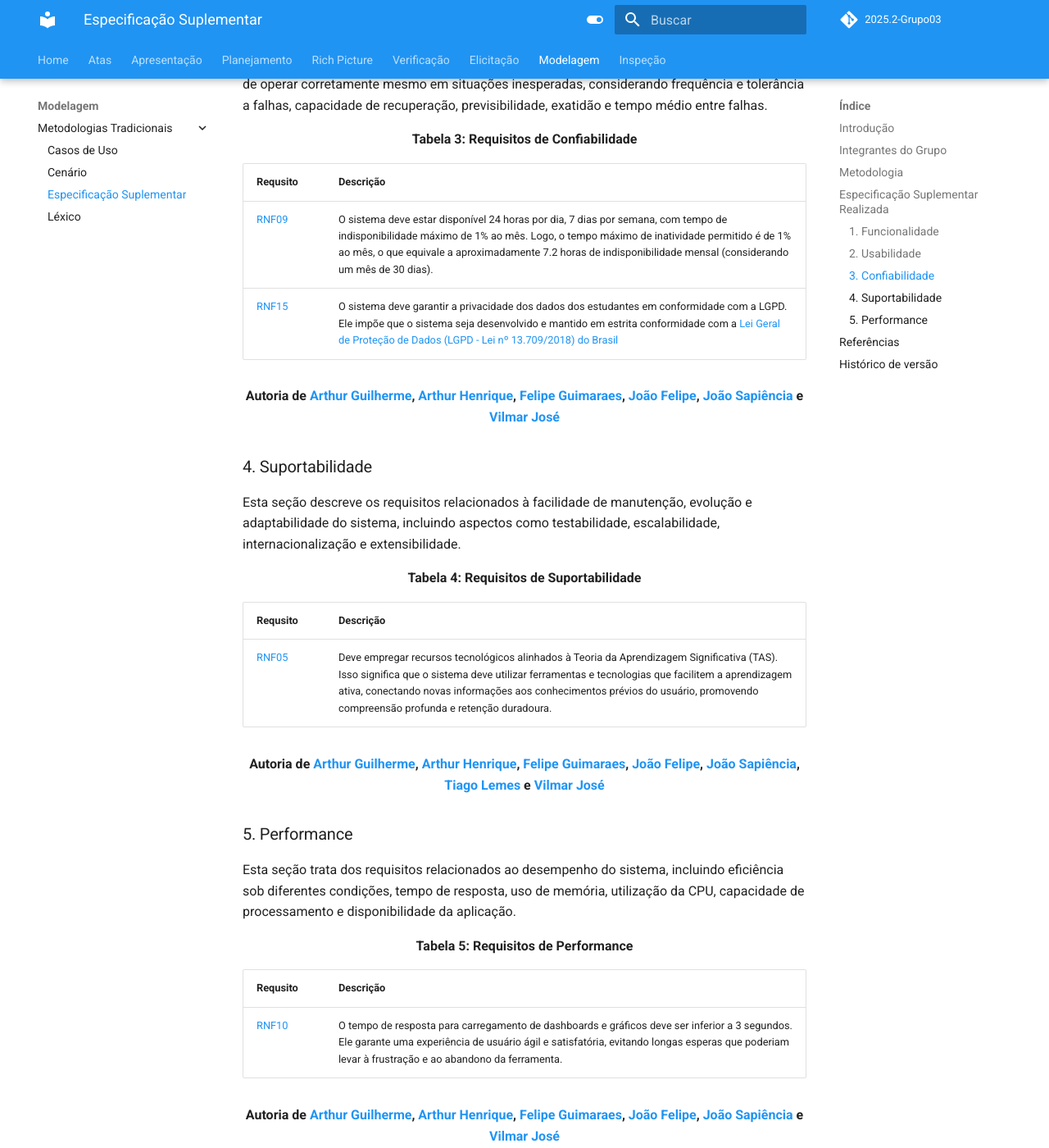
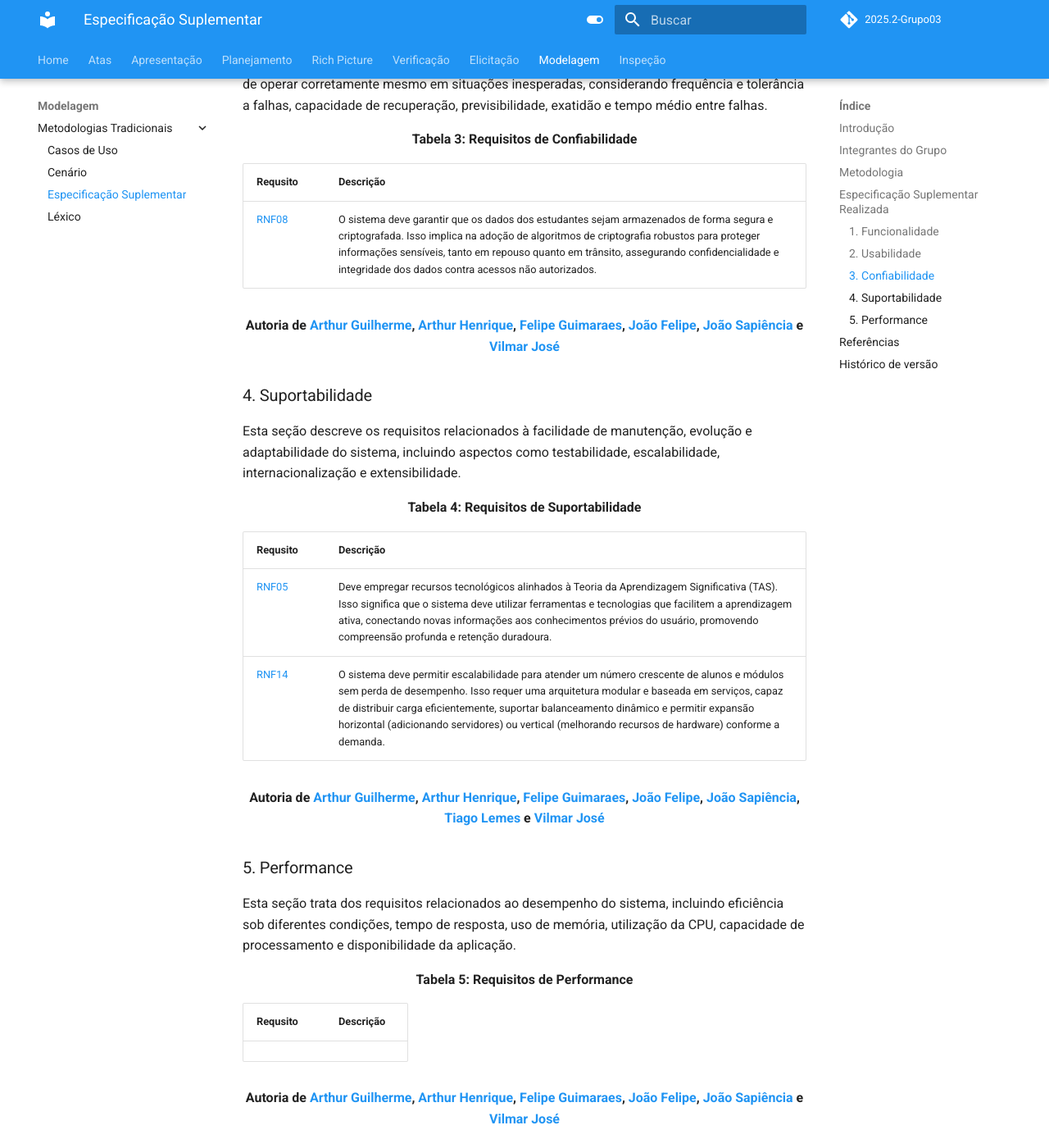
Before and after one commit to Requisitos-de-Software/2025.2-Grupo03, an MkDocs documentation site: the page built from docs/Modelagem/especificacao_suplementar.md, in a window 1280 px wide and 1400 px high, scrolled down 2468 px. Shown: the whole window at 82% size. Built offline with MkDocs 1.6.1 and Material for MkDocs 9.7.7, drawn with Linux system fonts in a browser that asks for light colours; comment, search, counter and statistics services are not loaded; some of the changed text lies outside the part shown.

Commit message:
classificação dos requisitos não funcionais RNF08 e RNF14

```diff
--- a/docs/Modelagem/especificacao_suplementar.md
+++ b/docs/Modelagem/especificacao_suplementar.md
@@ -20,13 +20,13 @@ A Tabela 1 apresenta todos os integrantes da equipe que participaram da constru
 
 | Nome | Quais etapas participou |
 |---------------------------|---------------------------------------|
-| [Arthur Guilherme](https://github.com/ArthurGuilher62) |                                       |
+| [Arthur Guilherme](https://github.com/ArthurGuilher62) | classificação dos requisitos não funcionais: [RNF08](https://requisitos-de-software.github.io/2025.2-Grupo03/Elicitacao/requisitos_elicitados/#requisitos-nao-funcionais) e [RNF14](https://requisitos-de-software.github.io/2025.2-Grupo03/Elicitacao/requisitos_elicitados/#requisitos-nao-funcionais).|
 | [Arthur Henrique](https://github.com/arthurhvieira1) |                                       |
 | [Felipe Guimaraes](https://github.com/felipegf1) |                                       |
 | [João Felipe](https://github.com/MrBolt2005) |                                       |
 | [João Sapiência](https://github.com/JoaoSapiencia) |                                       |
 | [Tiago Lemes](https://github.com/TiagoTeixeira-2005) | Criação do documento de Especificação Suplementar e classificação dos requisitos não funcionais: [RNF01](https://requisitos-de-software.github.io/2025.2-Grupo03/Elicitacao/requisitos_elicitados/#requisitos-nao-funcionais) e [RNF05](https://requisitos-de-software.github.io/2025.2-Grupo03/Elicitacao/requisitos_elicitados/#requisitos-nao-funcionais).                                      |
-| [Vilmar José](https://github.com/VilmarFagundes) | Classificação dos requisitos não funcionais: [RNF09](https://requisitos-de-software.github.io/2025.2-Grupo03/Elicitacao/requisitos_elicitados/#requisitos-nao-funcionais), [RNF10](https://requisitos-de-software.github.io/2025.2-Grupo03/Elicitacao/requisitos_elicitados/#requisitos-nao-funcionais) e [RNF15](https://requisitos-de-software.github.io/2025.2-Grupo03/Elicitacao/requisitos_elicitados/#requisitos-nao-funcionais) |
+| [Vilmar José](https://github.com/VilmarFagundes) |                                       |
 
 <div align="center"><strong>Autoria de <a href="https://github.com/TiagoTeixeira-2005">Tiago Lemes</a></strong></div>
 
@@ -69,8 +69,7 @@ Esta seção trata da estabilidade, segurança e integridade do sistema, bem com
 
 | **Requsito** | **Descrição** |
 | ------------------- | ---------------- |
-| [RNF09](https://requisitos-de-software.github.io/2025.2-Grupo03/Elicitacao/requisitos_elicitados/#requisitos-nao-funcionais) | O sistema deve estar disponível 24 horas por dia, 7 dias por semana, com tempo de indisponibilidade máximo de 1% ao mês. Logo, o tempo máximo de inatividade permitido é de 1% ao mês, o que equivale a aproximadamente 7.2 horas de indisponibilidade mensal (considerando um mês de 30 dias). |
-| [RNF15](https://requisitos-de-software.github.io/2025.2-Grupo03/Elicitacao/requisitos_elicitados/#requisitos-nao-funcionais) | O sistema deve garantir a privacidade dos dados dos estudantes em conformidade com a LGPD. Ele impõe que o sistema seja desenvolvido e mantido em estrita conformidade com a [Lei Geral de Proteção de Dados (LGPD - Lei nº 13.709/2018) do Brasil](https://www.planalto.gov.br/ccivil_03/_ato2015-2018/2018/lei/L13709compilado.htm) |
+| [RNF08](https://requisitos-de-software.github.io/2025.2-Grupo03/Elicitacao/requisitos_elicitados/#requisitos-nao-funcionais) | O sistema deve garantir que os dados dos estudantes sejam armazenados de forma segura e criptografada. Isso implica na adoção de algoritmos de criptografia robustos para proteger informações sensíveis, tanto em repouso quanto em trânsito, assegurando confidencialidade e integridade dos dados contra acessos não autorizados. |
 
 <div align="center">
     <strong>
@@ -92,6 +91,7 @@ Esta seção descreve os requisitos relacionados à facilidade de manutenção,
 | **Requsito** | **Descrição** |
 | ------------------- | ---------------- |
 | [RNF05](https://requisitos-de-software.github.io/2025.2-Grupo03/Elicitacao/requisitos_elicitados/#requisitos-nao-funcionais) | Deve empregar recursos tecnológicos alinhados à Teoria da Aprendizagem Significativa (TAS). Isso significa que o sistema deve utilizar ferramentas e tecnologias que facilitem a aprendizagem ativa, conectando novas informações aos conhecimentos prévios do usuário, promovendo compreensão profunda e retenção duradoura. |
+| [RNF14](https://requisitos-de-software.github.io/2025.2-Grupo03/Elicitacao/requisitos_elicitados/#requisitos-nao-funcionais) | O sistema deve permitir escalabilidade para atender um número crescente de alunos e módulos sem perda de desempenho. Isso requer uma arquitetura modular e baseada em serviços, capaz de distribuir carga eficientemente, suportar balanceamento dinâmico e permitir expansão horizontal (adicionando servidores) ou vertical (melhorando recursos de hardware) conforme a demanda. |
 
 <div align="center">
     <strong>
@@ -113,7 +113,7 @@ Esta seção trata dos requisitos relacionados ao desempenho do sistema, incluin
 
 | **Requsito** | **Descrição** |
 | ------------------- | ---------------- |
-| [RNF10](https://requisitos-de-software.github.io/2025.2-Grupo03/Elicitacao/requisitos_elicitados/#requisitos-nao-funcionais) | O tempo de resposta para carregamento de dashboards e gráficos deve ser inferior a 3 segundos. Ele garante uma experiência de usuário ágil e satisfatória, evitando longas esperas que poderiam levar à frustração e ao abandono da ferramenta. |
+|  |  |
 
 <div align="center">
     <strong>
@@ -135,4 +135,4 @@ Esta seção trata dos requisitos relacionados ao desempenho do sistema, incluin
 |--------|------|-----------|-----------|---------|
 | 1.0    | 05/10/2025 | Criação do documento da Especificação Suplementar | [Tiago Lemes](https://github.com/TiagoTeixeira-2005) |  [João Sapiência](https://github.com/JoaoSapiencia) |
 | 1.1    | 08/10/2025 | Edição do documento de Especificação Suplementar e classificação dos requisitos não funcionais: RNF01 e RNF05 | [Tiago Lemes](https://github.com/TiagoTeixeira-2005) |  [Arthur Guilherme](https://github.com/ArthurGuilher62) |
-| 1.2    | 08/10/2025 | Edição do documento de Especificação Suplementar e classificação dos requisitos não funcionais: RNF09, RNF10 e RNF15 | [Vilmar José](https://github.com/VilmarFagundes) |  |
+| 1.2    | 08/10/2025 | Edição do documento de Especificação Suplementar e classificação dos requisitos não funcionais: RNF08 e RNF14 | [Arthur Guilherme](https://github.com/ArthurGuilher62) |  [Vilmar José](https://github.com/VilmarFagundes) | |
```
